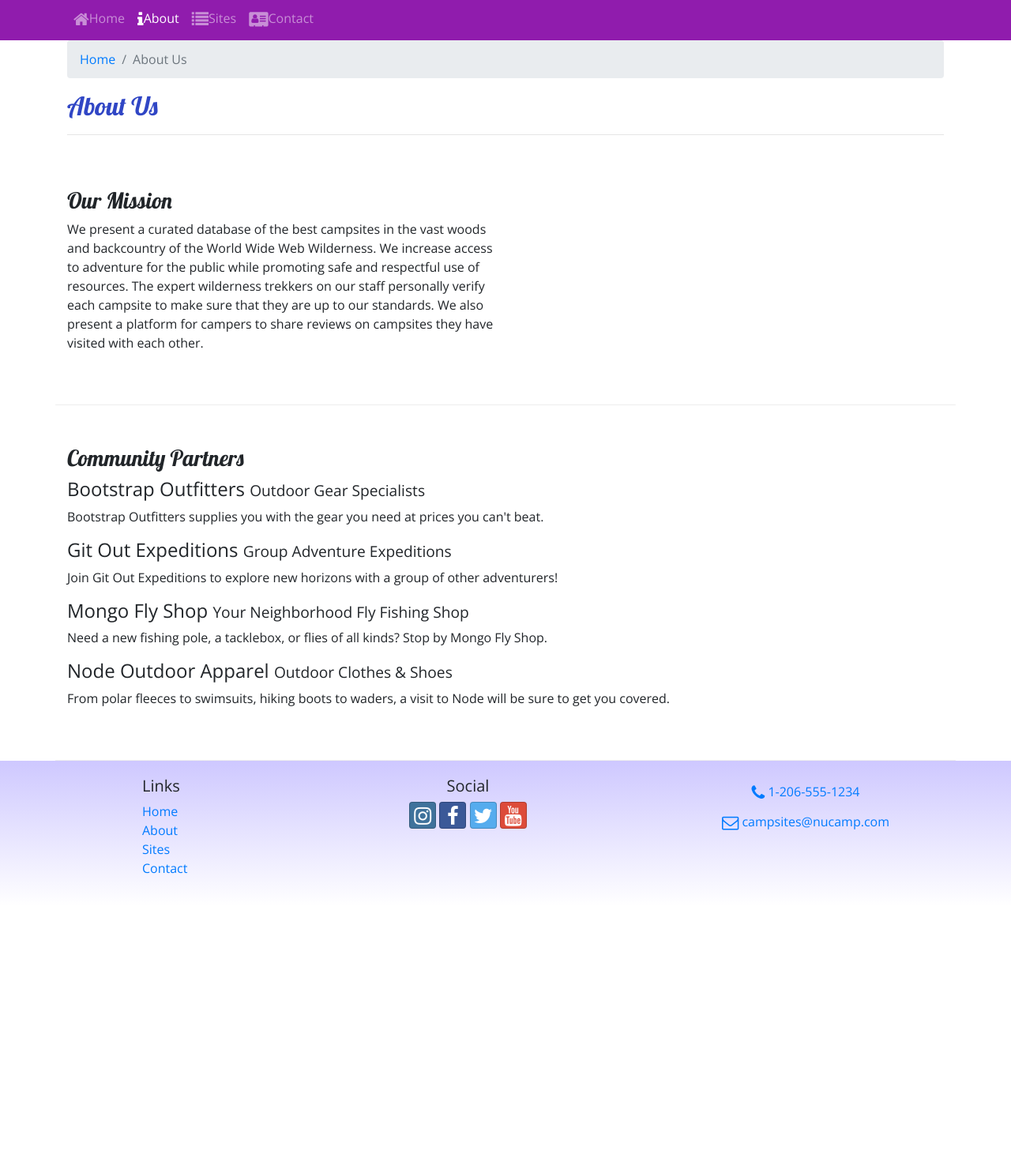
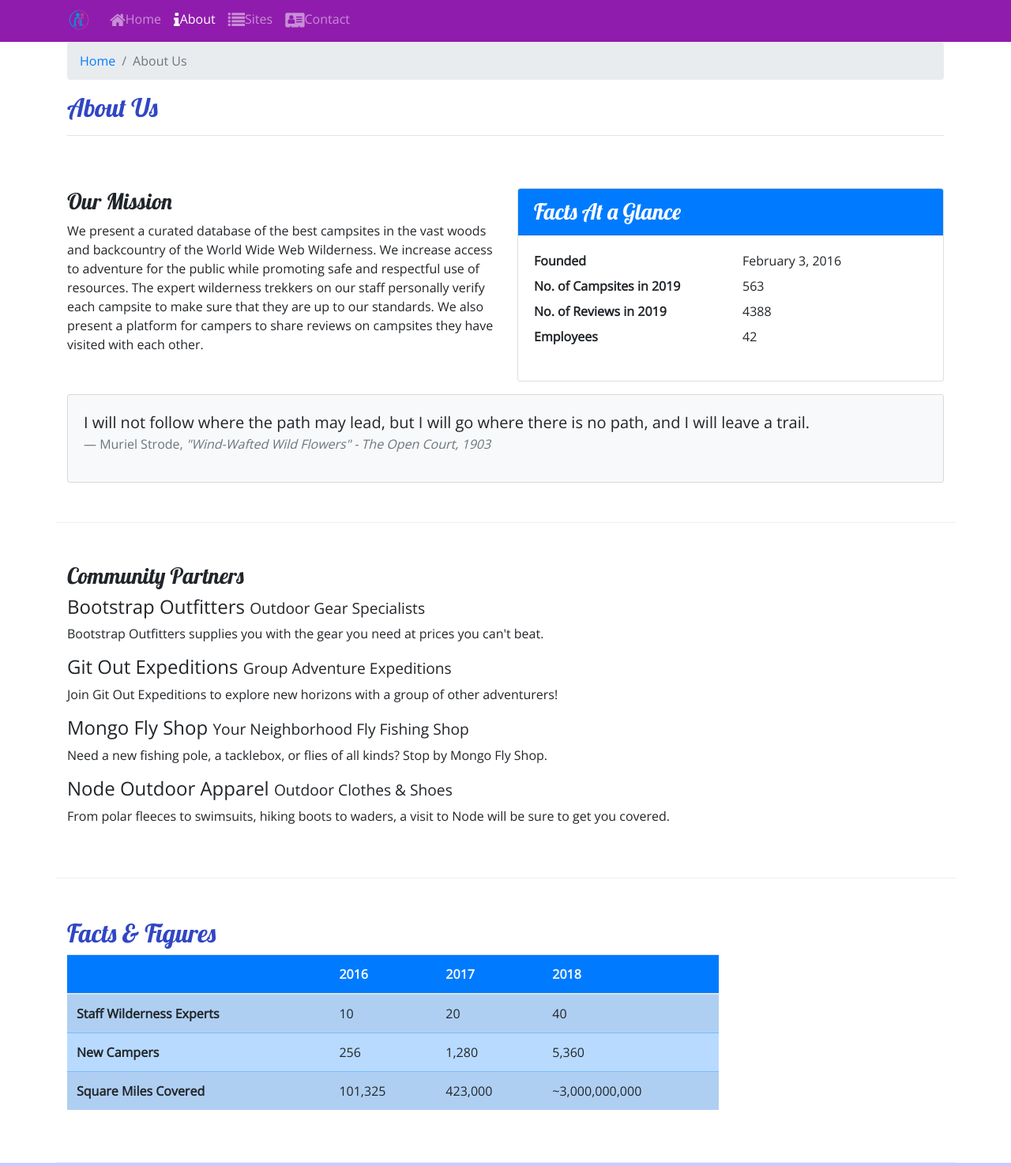
Before and after one commit to yuliyakf/Test-Project, a website: page aboutus.html in a window 1280 px wide. Shown: the part 167-1643 px from the top of the page at 79% size. Before the commit the page ends 1314 px from the top, so only its background shows below. Drawn offline with nearby package versions, Linux system fonts and the light colour scheme.

Commit message:
Images added

```diff
--- a/aboutus.html
+++ b/aboutus.html
@@ -21,6 +21,9 @@
    <header class="jumbotron jumbotron-fluid">
       <div class="container">
           <div class="row">
+              <div class="col-4 col-sm-3 col-md-2 align-self-center">
+               <a href="index.html"><img src="img/logo.png" class="img-fluid" /></a>
+               </div>
               <div class="col">
                   <h1>NuCamp</h1>
                   <h2>a better way to camp</h2>
@@ -31,7 +34,8 @@
 
     <nav class="navbar navbar-expand-sm navbar-dark sticky-top">
       <div class="container">
-      <button class="navbar-toggler ml-auto" type="button" data-toggle="collapse" data-target="#nucampNavbar">
+         <a class="navbar-brand" href="index.html"><img src="img/logo.png" height="30" width="30" /></a>
+      <button class="navbar-toggler" type="button" data-toggle="collapse" data-target="#nucampNavbar">
           <span class="navbar-toggler-icon"></span>
       </button>
       <div class="collapse navbar-collapse" id="nucampNavbar">
@@ -62,6 +66,35 @@
                 <h3>Our Mission</h3>
                 <p>We present a curated database of the best campsites in the vast woods and backcountry of the World Wide Web Wilderness. We increase access to adventure for the public while promoting safe and respectful use of resources. The expert wilderness trekkers on our staff personally verify each campsite to make sure that they are up to our standards. We also present a platform for campers to share reviews on campsites they have visited with each other.</p>
             </div>
+            <div class="col-sm-6">
+               <div class="card">
+                   <h3 class="card-header bg-primary text-white">Facts At a Glance</h3>
+                   <div class="card-body">
+                       <dl class="row">
+                           <dt class="col-6">Founded</dt>
+                           <dd class="col-6">February 3, 2016</dd>
+                           <dt class="col-6">No. of Campsites in 2019</dt>
+                           <dd class="col-6">563</dd>
+                           <dt class="col-6">No. of Reviews in 2019</dt>
+                           <dd class="col-6">4388</dd>
+                           <dt class="col-6">Employees</dt>
+                           <dd class="col-6">42</dd>
+                       </dl>
+                   </div>
+               </div>
+           </div>
+           <div class="col">
+               <div class="card bg-light mt-3">
+                   <blockquote class="blockquote card-body">
+                       <p class="mb-0">I will not follow where the path may lead, but I will go where there is no path, and I will leave a trail.</p>
+                       <footer class="blockquote-footer">Muriel Strode,
+                           <cite title="Source Title">"Wind-Wafted Wild Flowers" -
+                               The Open Court, 1903
+                           </cite>
+                       </footer>
+                   </blockquote>
+               </div>
+           </div>
         </div>
 
         <div class="row row-content">
@@ -77,9 +110,46 @@
                 <p class="d-none d-sm-block">From polar fleeces to swimsuits, hiking boots to waders, a visit to Node will be sure to get you covered.</p>
             </div>
         </div>
+        <div class="row row-content">
+         <div class="col-sm-9">
+             <h2>Facts &amp; Figures</h2>
+             <div class="table-responsive">
+                 <table class="table table-striped">
+                     <thead>
+                         <tr class="bg-primary text-light">
+                             <th></th>
+                             <th>2016</th>
+                             <th>2017</th>
+                             <th>2018</th>
+                         </tr>
+                     </thead>
+                     <tbody class="table-primary">
+                         <tr>
+                             <th>Staff Wilderness Experts</th>
+                             <td>10</td>
+                             <td>20</td>
+                             <td>40</td>
+                         </tr>
+                         <tr>
+                             <th>New Campers</th>
+                             <td>256</td>
+                             <td>1,280</td>
+                             <td>5,360</td>
+                         </tr>
+                         <tr>
+                             <th>Square Miles Covered</th>
+                             <td>101,325</td>
+                             <td>423,000</td>
+                             <td>~3,000,000,000</td>
+                         </tr>
+                     </tbody>
+                 </table>
+             </div>
+         </div>
+    </div>
     </div>
 
-    <footer>
+    <footer class="site-footer">
         <div class="container">
             <div class="row">
                 <div class="col-4 col-sm-2 offset-1">
--- a/css/styles.css
+++ b/css/styles.css
@@ -14,7 +14,7 @@ header h2 {
    color: #CEC8FF;
 }
 
-footer {
+.site-footer {
    background-image: linear-gradient(#CEC8FF, white);
    padding: 20px 0;
 }
```
Also changed, not shown: contactus.html (+8 -4 lines), index.html (+20 -6 lines), img/bootstrap-thumb.png (added), img/breadcrumb-trail-thumb.jpg (added), img/breadcrumb-trail.jpg (added), img/chrome-river-thumb.jpg (added), img/chrome-river.jpg (added), img/logo.png (added), img/react-lake-thumb.jpg (added), img/react-lake.jpg (added). Lines whose indentation alone changed are shown as unchanged.
